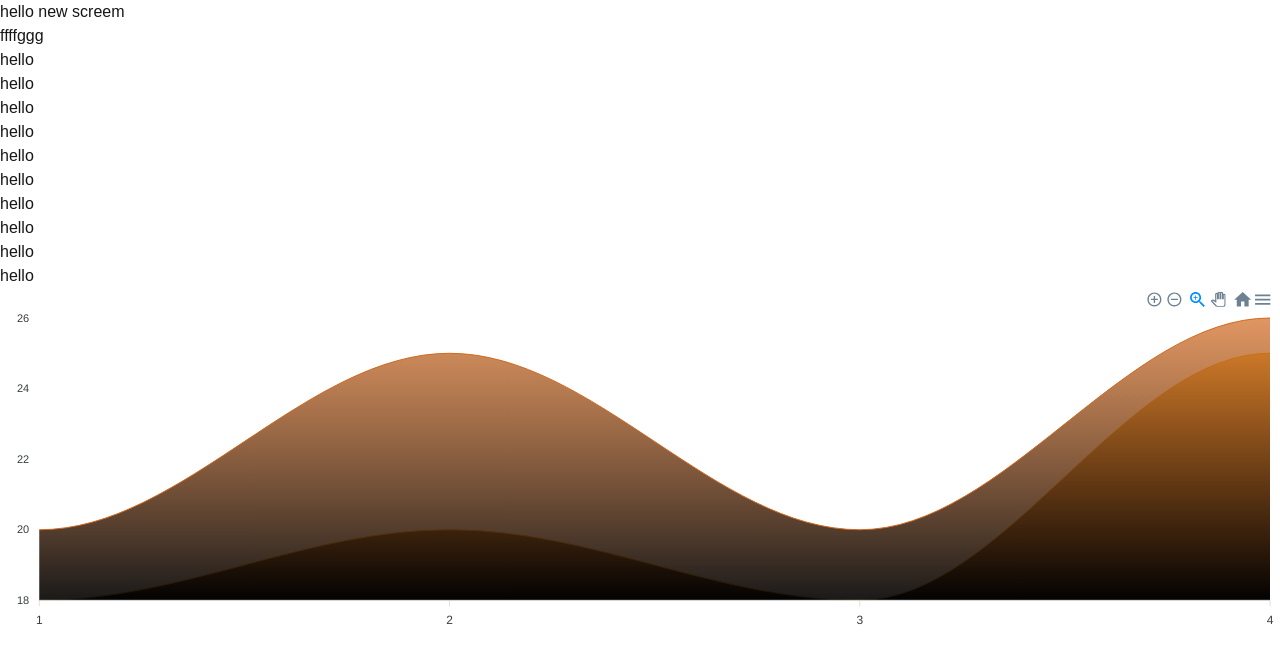
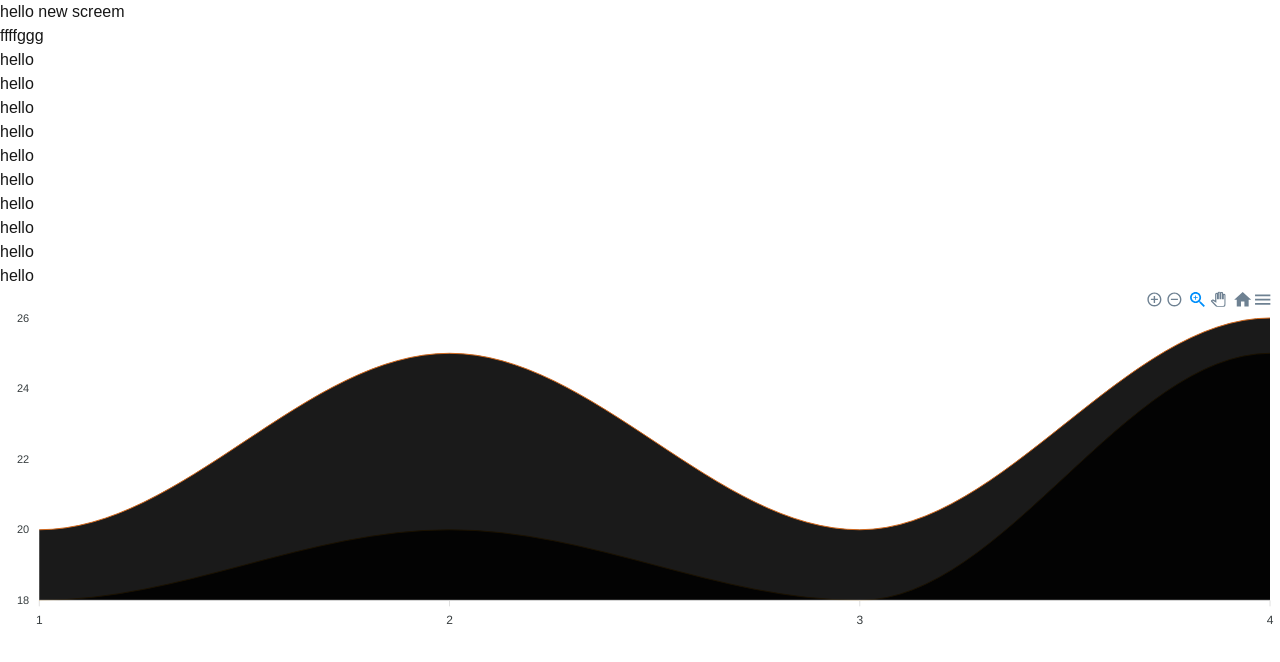
Before and after one commit to dejoen/NextJsCICD, a Next.js app: page /auth in a window 1280 px wide. Shown: the top 662 px of the page. Built offline with nearby package versions, Linux system fonts and the light colour scheme.

Commit message:
update on code

```diff
--- a/src/app/auth/page.tsx
+++ b/src/app/auth/page.tsx
@@ -77,7 +77,7 @@ const Auth = () => {
           shadeIntensity:0.3,
           opacityFrom:0.7,
           opacityTo:0.9,
-          stop:[[0,'blue'],[90,'orange'],100]
+          stops:[[0,'blue'],[90,'orange'],100]
         },
 
       }
```
